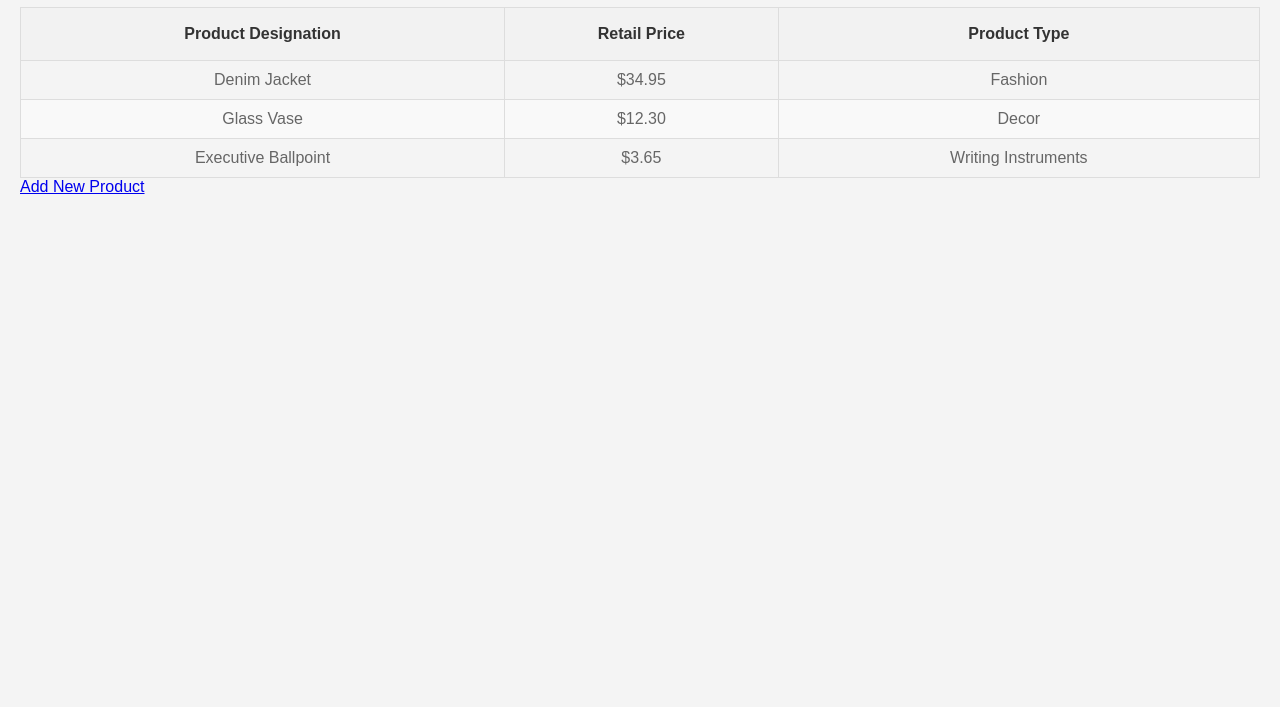
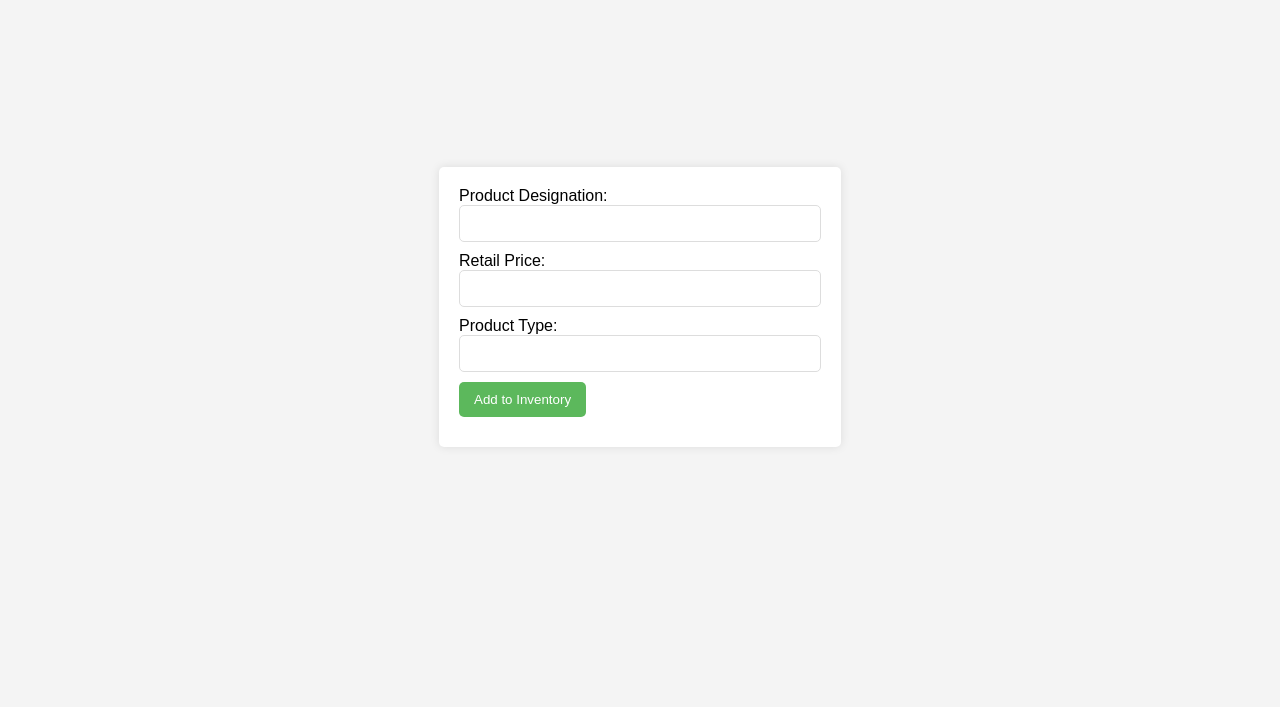
Before and after one commit to anojcrazycoder/WAPLabs, a website: page Lab-12/views/products.html in a window 1280 px wide. Shown: the part 93-800 px from the top of the page. Drawn offline with Linux system fonts and the light colour scheme; files that its build step writes are made by us from their sources.

Commit message:
updated the file

```diff
--- a/Lab-12/routers/product.js
+++ b/Lab-12/routers/product.js
@@ -6,9 +6,6 @@ router.get('',(req,res,next)=>{
     res.sendFile((path.join(__dirname,'..','views','products.html')));
 });
 
-router.get('/add-product',(req,res)=>{
-    res.sendFile((path.join(__dirname,'..','views','productCreate.html')));
-})
 router.post('',express.urlencoded({ extended: true }),(req,res,next)=>{
     products.push(req.body);
     console.log("Product has been added to list");
--- a/Lab-12/views/products.html
+++ b/Lab-12/views/products.html
@@ -3,38 +3,26 @@
 <head>
     <meta charset="UTF-8">
     <meta name="viewport" content="width=device-width, initial-scale=1.0">
-    <title>Product Inventory</title>
-    <link href="/product.css" rel="stylesheet">
+    <title>Products</title>
+    <link href="/productForm.css" rel="stylesheet">
 </head>
 <body>
-    <h1>Product Inventory</h1>
-    <table>
-        <thead>
-            <tr>
-                <th>Product Designation</th>
-                <th>Retail Price</th>
-                <th>Product Type</th>
-            </tr>
-        </thead>
-        <tbody>
-            <tr>
-                <td>Denim Jacket</td>
-                <td>$34.95</td>
-                <td>Fashion</td>
-            </tr>
-            <tr>
-                <td>Glass Vase</td>
-                <td>$12.30</td>
-                <td>Decor</td>
-            </tr>
-            <tr>
-                <td>Executive Ballpoint</td>
-                <td>$3.65</td>
-                <td>Writing Instruments</td>
-            </tr>
-        </tbody>
-    </table>
-    <a href="products/add-product">Add New Product</a>
-
+    <form action="/products" method="POST">
+        <div>
+            <label for="productDesignation">Product Designation:</label>
+            <input id="productDesignation" name="productDesignation" type="text" required>
+        </div>
+        <div>
+            <label for="retailPrice">Retail Price:</label>
+            <input id="retailPrice" name="retailPrice" type="number" step=".01" required>
+        </div>
+        <div>
+            <label for="productType">Product Type:</label>
+            <input id="productType" name="productType" type="text" required>
+        </div>
+        <div>
+            <button type="submit">Add to Inventory</button>
+        </div>
+    </form>
 </body>
 </html>
```
Also changed, not shown: Lab-12/routers/user.js (+3 -6 lines).
